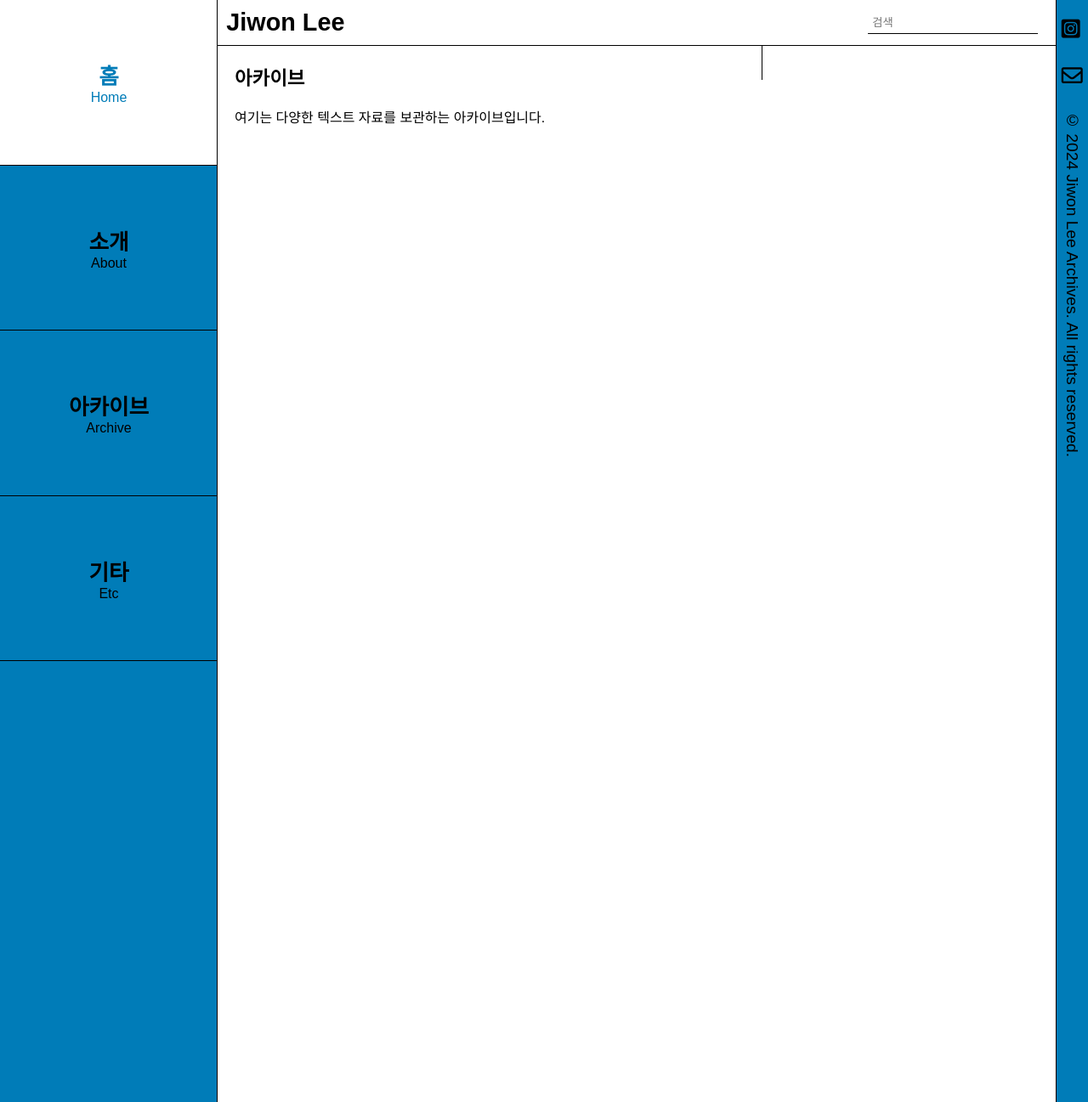
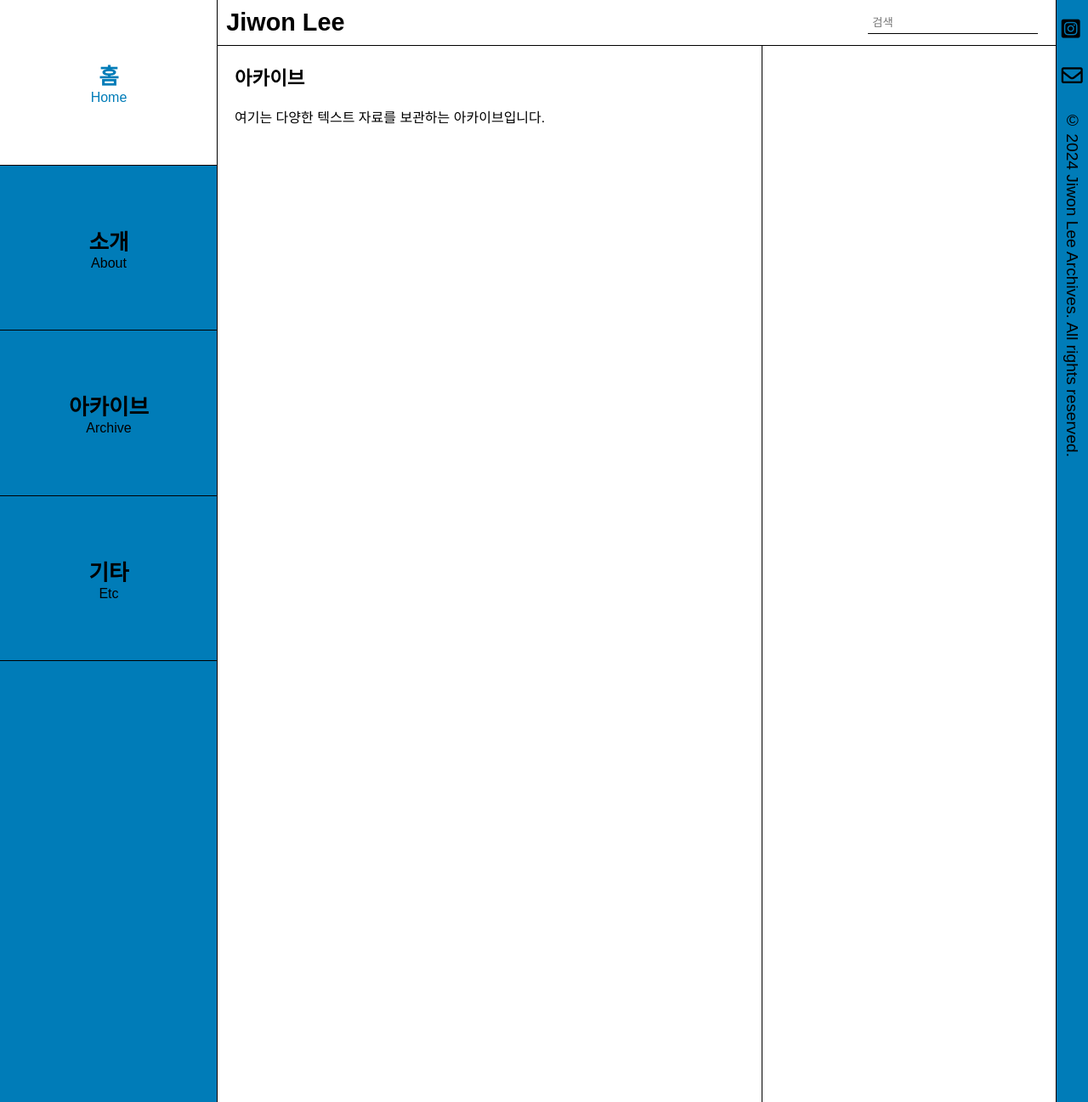
Before and after one commit to LfayeJ/archives, a Jekyll site: the page built from index.html, in a window 1280 px wide and 1297 px high. Shown: the whole window at 85% size. Built offline with Jekyll 4.4.1, drawn with Linux system fonts in a browser that asks for light colours; some web fonts are replaced.

Commit message:
Update styles.css

```diff
--- a/assets/css/styles.css
+++ b/assets/css/styles.css
@@ -184,7 +184,7 @@ h1, h2 {
 }
 
 .primary-content, .secondary-content {
-    height: calc(100% - (1.6vw + 16px)); /* 헤더 높이만큼 뺀 값으로 설정 */
+    height: calc(100vw - (1.6vw + 17px)); /* 헤더 높이만큼 뺀 값으로 설정 */
     overflow-y: scroll; /* 스크롤 가능하게 설정 */
 }
 
```
